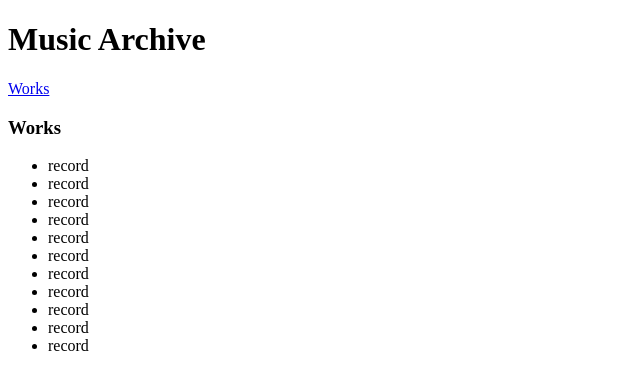
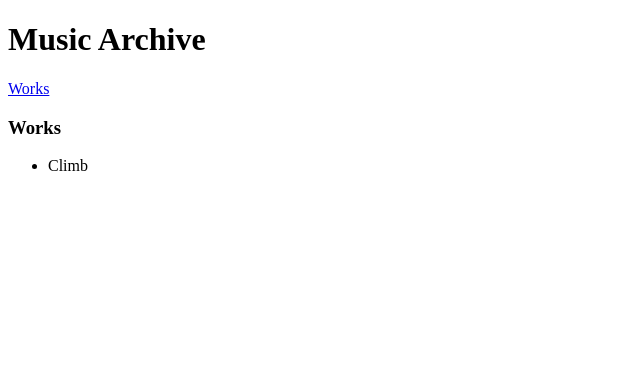
Before and after one commit to oerc-music/music-archive, an Angular app in the folder archive-app/: page /works in a window 1280 px wide. Shown: the top 390 px of the page, without its empty margins (0-640 px from the left). Built offline with nearby package versions, Linux system fonts and the light colour scheme.

Commit message:
app get multiple files support and works filter works

```diff
--- a/archive-app/src/app/records.service.ts
+++ b/archive-app/src/app/records.service.ts
@@ -5,18 +5,25 @@ import 'rxjs/add/operator/toPromise';
 
 @Injectable()
 export class RecordsService {
-  private recordsUrl = '/assets/data/records.json';
+  private recordsUrl = '/assets/data/urls.json';
+  private records:object[] = [];
 
   constructor(private http: Http) { }
 
   getRecords(): Promise<object[]> {
     return this.http.get(this.recordsUrl)
              .toPromise()
-             .then(response => response.json()['annal:entity_list'] as object[])
+             // get all names files then concat
+             .then(response => Promise.all(
+                    response.json().map(url => this.http.get(url)
+                       .toPromise().then(response => this.records = this.records.concat(response.json()['annal:entity_list'])))).then(res=> this.records as object[]))
              .catch(this.handleError);
   }
   getWork(id:string): Promise<object> {
     return this.getRecords().then(records => records.find(record => record['annal:type_id']=='Performed_work' && record['annal:id']==id));
+  }
+  getWorks(): Promise<object[]> {
+    return this.getRecords().then(records => records.filter(record => record['annal:type_id']=='Performed_work'));
   }
   private handleError(error: any): Promise<any> {
     console.error('An error occurred', error); // for demo purposes only
--- a/archive-app/src/app/works.component.html
+++ b/archive-app/src/app/works.component.html
@@ -1,4 +1,4 @@
   <h3>Works</h3>
   <ul>
-    <li *ngFor="let record of records">record</li>
+    <li *ngFor="let work of works">{{work['annal:id']}}</li>
   </ul>
--- a/archive-app/src/app/works.component.ts
+++ b/archive-app/src/app/works.component.ts
@@ -8,11 +8,11 @@ import { RecordsService } from './records.service';
   templateUrl: './works.component.html'
 })
 export class WorksComponent implements OnInit {
-  records: object[];
+  works: object[];
 
   constructor(private recordsService: RecordsService) { }
 
   ngOnInit(): void {
-    this.recordsService.getRecords().then(records => this.records = records);
+    this.recordsService.getWorks().then(works => this.works = works);
   }
 }
--- /dev/null
+++ b/archive-app/src/assets/data/urls.json
@@ -0,0 +1,3 @@
+[
+	"/assets/data/records.json"
+]
```
